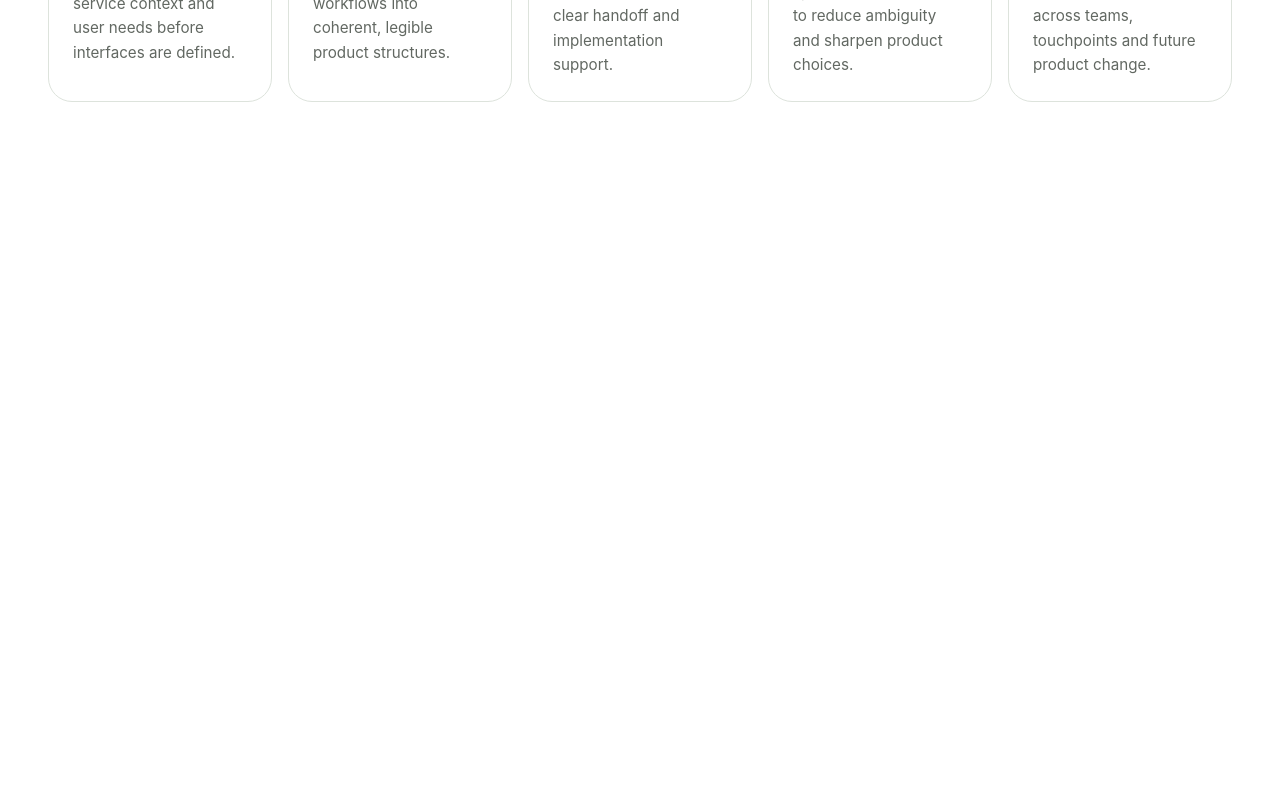
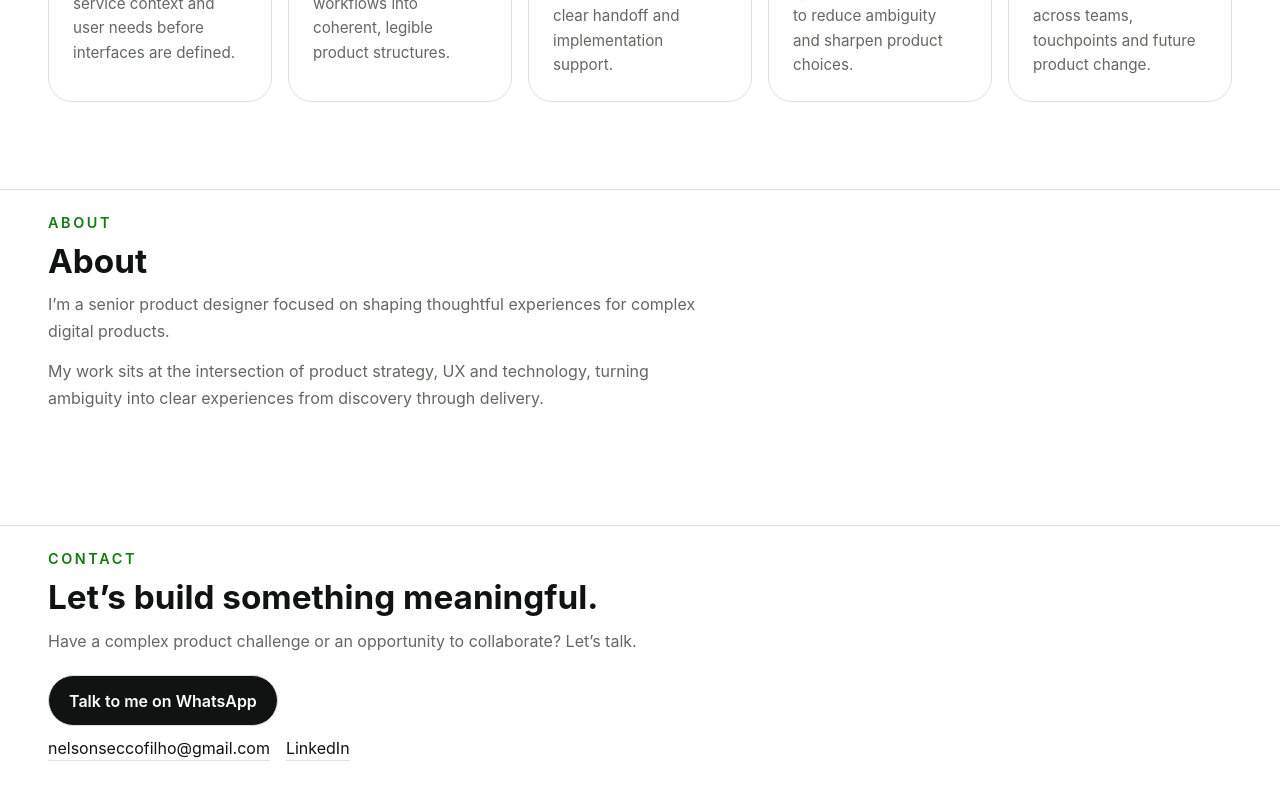
Before and after one commit to nelsonseccofilho/nelsonseccofilho2, a Next.js app: page / in a window 1280 px wide. Shown: the part 3148-3948 px from the top of the page. Before the commit the page ends 3298 px from the top, so only its background shows below. Built offline with nearby package versions, Linux system fonts and the light colour scheme.

Commit message:
feat(home): add about and contact sections

```diff
--- a/src/app/globals.css
+++ b/src/app/globals.css
@@ -490,6 +490,96 @@ img {
   line-height: 1.6;
 }
 
+.about,
+.contact {
+  padding-block: clamp(1.75rem, 3vw, 2.75rem) clamp(2.25rem, 4vw, 3.25rem);
+}
+
+.about__inner,
+.contact__inner {
+  display: grid;
+  gap: var(--spacing-5);
+  padding-block: var(--spacing-5);
+  border-top: 1px solid var(--color-border);
+}
+
+.about__content,
+.contact__content {
+  display: grid;
+  gap: var(--spacing-3);
+  max-width: 42rem;
+}
+
+.about__eyebrow,
+.contact__eyebrow {
+  margin: 0;
+  color: var(--color-brand);
+  font-size: 0.9rem;
+  font-weight: 600;
+  letter-spacing: 0.18em;
+  text-transform: uppercase;
+}
+
+.about__heading,
+.contact__heading {
+  margin: 0;
+  color: var(--color-text-primary);
+  font-size: clamp(1.6rem, 2.6vw, 2.2rem);
+  font-weight: 700;
+  line-height: 1.1;
+}
+
+.about__copy,
+.contact__copy {
+  margin: 0;
+  color: var(--color-text-secondary);
+  font-size: 1rem;
+  line-height: 1.7;
+}
+
+.contact__actions {
+  display: grid;
+  gap: var(--spacing-3);
+  margin-top: var(--spacing-2);
+}
+
+.contact__primary-link {
+  display: inline-flex;
+  width: fit-content;
+  padding: 0.9rem 1.25rem;
+  border: 1px solid var(--color-border);
+  border-radius: 999px;
+  background: var(--color-text-primary);
+  color: var(--color-background);
+  font-weight: 600;
+  text-decoration: none;
+  transition: transform 180ms ease, box-shadow 180ms ease;
+}
+
+.contact__primary-link:hover,
+.contact__primary-link:focus-visible {
+  transform: translateY(-1px);
+  box-shadow: 0 12px 24px rgba(0, 0, 0, 0.12);
+}
+
+.contact__secondary-links {
+  display: flex;
+  flex-wrap: wrap;
+  gap: var(--spacing-4);
+}
+
+.contact__secondary-link {
+  color: var(--color-text-primary);
+  text-decoration: none;
+  border-bottom: 1px solid var(--color-border);
+  padding-bottom: 0.15rem;
+}
+
+.contact__secondary-link:hover,
+.contact__secondary-link:focus-visible {
+  border-color: var(--color-text-primary);
+}
+
 @media (max-width: 40rem) {
   .hero__disciplines {
     row-gap: var(--spacing-3);
--- a/src/app/page.tsx
+++ b/src/app/page.tsx
@@ -200,6 +200,54 @@ export default function HomePage() {
             </div>
           </div>
         </section>
+        <section className="about" aria-labelledby="about-title" aria-label="About">
+          <div className="layout-container about__inner">
+            <div className="about__content">
+              <p className="about__eyebrow">About</p>
+              <h2 id="about-title" className="about__heading">
+                About
+              </h2>
+              <p className="about__copy">
+                I’m a senior product designer focused on shaping thoughtful experiences for complex digital products.
+              </p>
+              <p className="about__copy">
+                My work sits at the intersection of product strategy, UX and technology, turning ambiguity into clear experiences from discovery through delivery.
+              </p>
+            </div>
+          </div>
+        </section>
+        <section className="contact" aria-labelledby="contact-title" aria-label="Contact">
+          <div className="layout-container contact__inner">
+            <div className="contact__content">
+              <p className="contact__eyebrow">Contact</p>
+              <h2 id="contact-title" className="contact__heading">
+                Let’s build something meaningful.
+              </h2>
+              <p className="contact__copy">
+                Have a complex product challenge or an opportunity to collaborate? Let’s talk.
+              </p>
+              <div className="contact__actions">
+                <a
+                  className="contact__primary-link"
+                  href="https://wa.me/5512981241764?text=Olá%20Nelson%2C%20vi%20seu%20portfólio%20e%20gostaria%20de%20conversar%20sobre%20um%20projeto."
+                  target="_blank"
+                  rel="noreferrer"
+                  aria-label="Talk to me on WhatsApp"
+                >
+                  Talk to me on WhatsApp
+                </a>
+                <div className="contact__secondary-links" aria-label="Secondary contact links">
+                  <a className="contact__secondary-link" href="mailto:nelsonseccofilho@gmail.com">
+                    nelsonseccofilho@gmail.com
+                  </a>
+                  <a className="contact__secondary-link" href="https://www.linkedin.com/in/nelsonseccofilho/" target="_blank" rel="noreferrer">
+                    LinkedIn
+                  </a>
+                </div>
+              </div>
+            </div>
+          </div>
+        </section>
       </main>
     </>
   );
```
Also changed, not shown: 1 other file (tests, documents, lock files or other folders).
